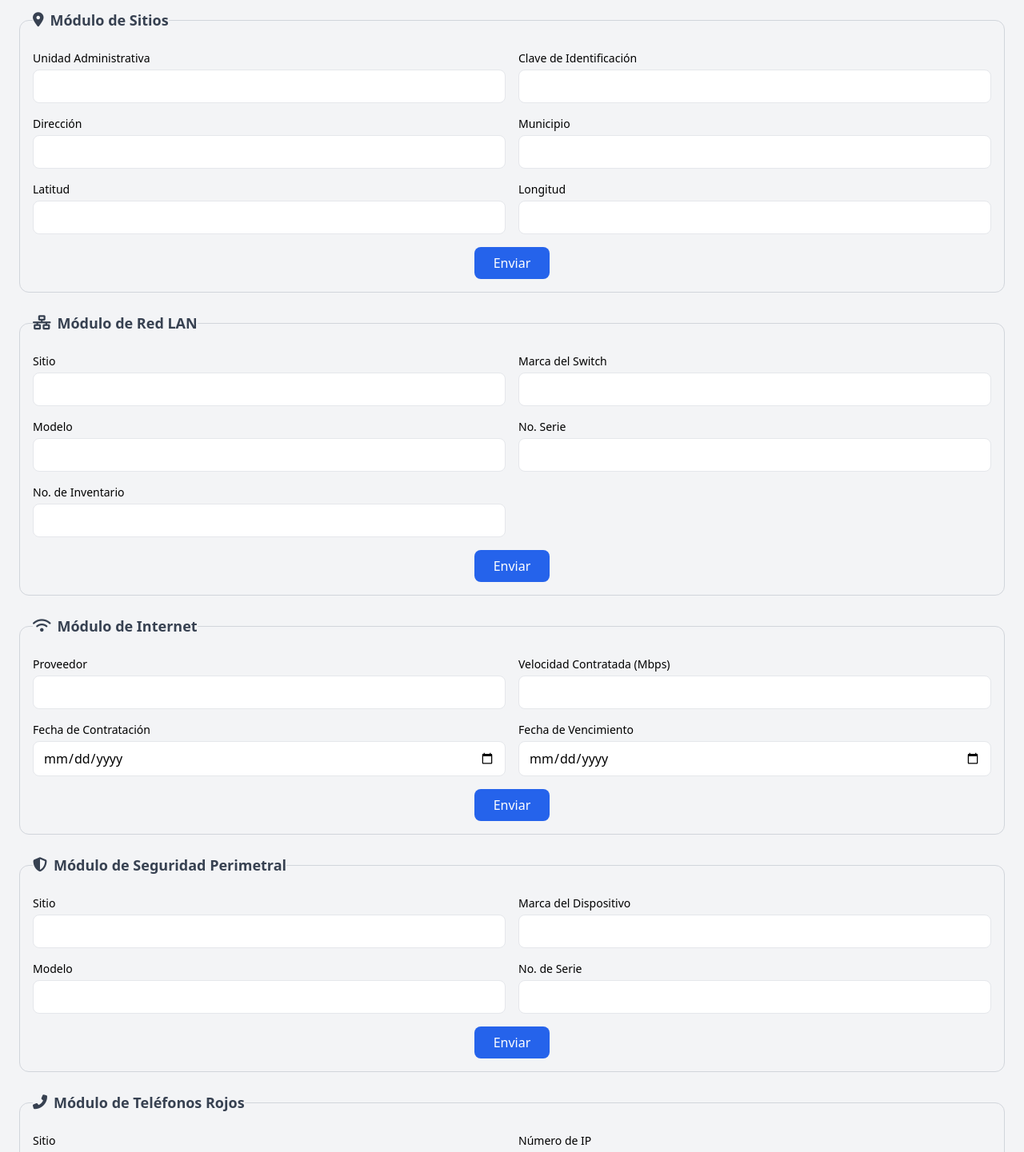
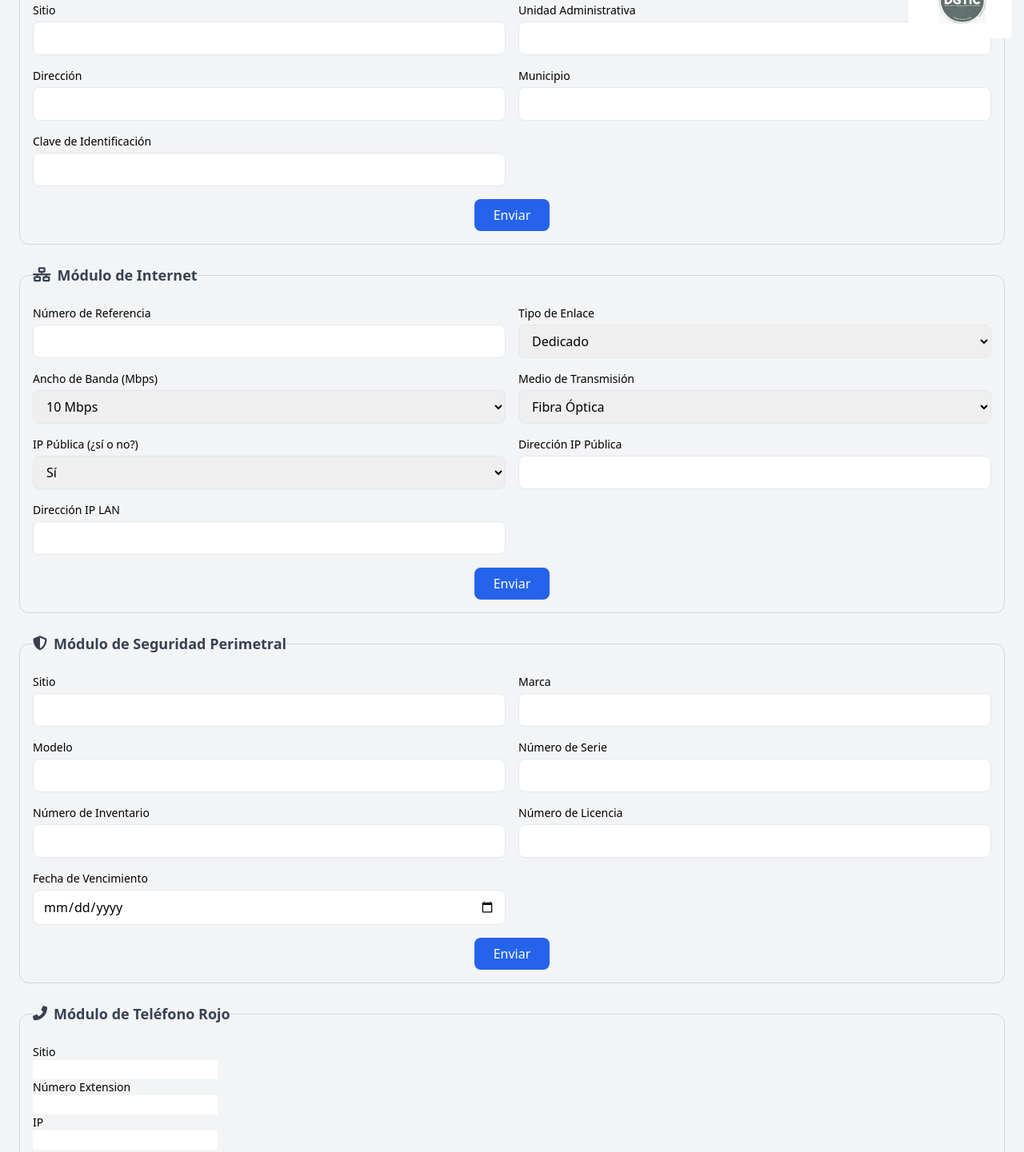
Before and after one commit to RUGG25/Inv_Servicios_TIC, a plain HTML site: page Inv_Servicios_TIC.html in a window 1280 px wide. Shown: the part 73-1514 px from the top of the page at 80% size. Drawn offline with nearby package versions, Linux system fonts and the light colour scheme.

Commit message:
Add files via upload

```diff
--- a/Inv_Servicios_TIC.html
+++ b/Inv_Servicios_TIC.html
@@ -15,26 +15,23 @@
 </head>
 
 <body class="bg-gray-100 font-sans">
-    <div class="container mx-auto p-6">
-        <!-- Encabezado -->
-        <header class="text-center mb-6">
-            <h1 class="text-3xl font-bold text-gray-800">Inventario de Infraestructura DGTIC</h1>
-        </header>
+    <div class="container mx-auto p-6 relative">
+        <img src="https://github.com/RUGG25/Inv_Servicios_TIC/blob/main/logo_DGTIC.jpg?raw=true" alt="Logo DGTIC" class="absolute top-0 right-0 w-32 m-4">
 
         <!-- Módulo de Sitios -->
-        <form method="POST" action="https://script.google.com/macros/s/AKfycbxKF8PmyQVWMNb3KpowDhV1G_lfrWWZ7vGGQqmNrjLYcr5xRc2vm1hVxb0fVtT6rg-vUQ/exec?sheet=Datos_sitios" onsubmit="mostrarMensaje()">
+        <form method="POST" action="https://script.google.com/macros/s/AKfycbxKF8PmyQVWMNb3KpowDhV1G_lfrWWZ7vGGQqmNrjLYcr5xRc2vm1hVxb0fVtT6rg-vUQ/exec?sheet=Datos_Sitios" onsubmit="mostrarMensaje()">
             <fieldset class="border border-gray-300 rounded-xl p-4 mb-6">
                 <legend class="font-semibold text-lg mb-2 flex items-center text-gray-700">
-                    <i class="fas fa-map-marker-alt mr-2"></i> Módulo de Sitios
+                    <i class="fas fa-building mr-2"></i> Módulo de Sitios
                 </legend>
                 <div class="grid grid-cols-1 md:grid-cols-2 gap-4">
                     <div>
+                        <label class="block text-sm font-medium">Sitio</label>
+                        <input type="text" name="sitio" class="mt-1 w-full border rounded-lg px-3 py-2">
+                    </div>
+                    <div>
                         <label class="block text-sm font-medium">Unidad Administrativa</label>
                         <input type="text" name="unidad_administrativa" class="mt-1 w-full border rounded-lg px-3 py-2">
-                    </div>
-                    <div>
-                        <label class="block text-sm font-medium">Clave de Identificación</label>
-                        <input type="text" name="clave_identificacion" class="mt-1 w-full border rounded-lg px-3 py-2">
                     </div>
                     <div>
                         <label class="block text-sm font-medium">Dirección</label>
@@ -45,46 +42,8 @@
                         <input type="text" name="municipio" class="mt-1 w-full border rounded-lg px-3 py-2">
                     </div>
                     <div>
-                        <label class="block text-sm font-medium">Latitud</label>
-                        <input type="number" step="any" name="latitud" class="mt-1 w-full border rounded-lg px-3 py-2">
-                    </div>
-                    <div>
-                        <label class="block text-sm font-medium">Longitud</label>
-                        <input type="number" step="any" name="longitud" class="mt-1 w-full border rounded-lg px-3 py-2">
-                    </div>
-                </div>
-                <div class="text-center mt-4">
-                    <button type="submit" class="bg-blue-600 text-white px-6 py-2 rounded-lg hover:bg-blue-700">Enviar</button>
-                </div>
-            </fieldset>
-        </form>
-
-        <!-- Módulo de LAN -->
-        <form method="POST" action="https://script.google.com/macros/s/AKfycbxKF8PmyQVWMNb3KpowDhV1G_lfrWWZ7vGGQqmNrjLYcr5xRc2vm1hVxb0fVtT6rg-vUQ/exec?sheet=Datos_Red_Lan" onsubmit="mostrarMensaje()">
-            <fieldset class="border border-gray-300 rounded-xl p-4 mb-6">
-                <legend class="font-semibold text-lg mb-2 flex items-center text-gray-700">
-                    <i class="fas fa-network-wired mr-2"></i> Módulo de Red LAN
-                </legend>
-                <div class="grid grid-cols-1 md:grid-cols-2 gap-4">
-                    <div>
-                        <label class="block text-sm font-medium">Sitio</label>
-                        <input type="text" name="sitio_lan" class="mt-1 w-full border rounded-lg px-3 py-2">
-                    </div>
-                    <div>
-                        <label class="block text-sm font-medium">Marca del Switch</label>
-                        <input type="text" name="marca_switch" class="mt-1 w-full border rounded-lg px-3 py-2">
-                    </div>
-                    <div>
-                        <label class="block text-sm font-medium">Modelo</label>
-                        <input type="text" name="modelo_switch" class="mt-1 w-full border rounded-lg px-3 py-2">
-                    </div>
-                    <div>
-                        <label class="block text-sm font-medium">No. Serie</label>
-                        <input type="text" name="serie_switch" class="mt-1 w-full border rounded-lg px-3 py-2">
-                    </div>
-                    <div>
-                        <label class="block text-sm font-medium">No. de Inventario</label>
-                        <input type="text" name="inventario_switch" class="mt-1 w-full border rounded-lg px-3 py-2">
+                        <label class="block text-sm font-medium">Clave de Identificación</label>
+                        <input type="text" name="clave_identificacion" class="mt-1 w-full border rounded-lg px-3 py-2">
                     </div>
                 </div>
                 <div class="text-center mt-4">
@@ -97,24 +56,53 @@
         <form method="POST" action="https://script.google.com/macros/s/AKfycbxKF8PmyQVWMNb3KpowDhV1G_lfrWWZ7vGGQqmNrjLYcr5xRc2vm1hVxb0fVtT6rg-vUQ/exec?sheet=Datos_Internet" onsubmit="mostrarMensaje()">
             <fieldset class="border border-gray-300 rounded-xl p-4 mb-6">
                 <legend class="font-semibold text-lg mb-2 flex items-center text-gray-700">
-                    <i class="fas fa-wifi mr-2"></i> Módulo de Internet
+                    <i class="fas fa-network-wired mr-2"></i> Módulo de Internet
                 </legend>
                 <div class="grid grid-cols-1 md:grid-cols-2 gap-4">
                     <div>
-                        <label class="block text-sm font-medium">Proveedor</label>
-                        <input type="text" name="proveedor_internet" class="mt-1 w-full border rounded-lg px-3 py-2">
+                        <label class="block text-sm font-medium">Número de Referencia</label>
+                        <input type="text" name="numero_referencia" class="mt-1 w-full border rounded-lg px-3 py-2">
                     </div>
                     <div>
-                        <label class="block text-sm font-medium">Velocidad Contratada (Mbps)</label>
-                        <input type="number" step="any" name="velocidad_internet" class="mt-1 w-full border rounded-lg px-3 py-2">
+                        <label class="block text-sm font-medium">Tipo de Enlace</label>
+                        <select name="tipo_enlace" class="mt-1 w-full border rounded-lg px-3 py-2">
+                            <option value="dedicado">Dedicado</option>
+                            <option value="asincrono">Asíncrono</option>
+                            <option value="sincrono">Síncrono</option>
+                            <option value="adsl">ADSL</option>
+                        </select>
                     </div>
                     <div>
-                        <label class="block text-sm font-medium">Fecha de Contratación</label>
-                        <input type="date" name="fecha_contratacion_internet" class="mt-1 w-full border rounded-lg px-3 py-2">
+                        <label class="block text-sm font-medium">Ancho de Banda (Mbps)</label>
+                        <select name="ancho_banda" class="mt-1 w-full border rounded-lg px-3 py-2">
+                            <option value="10">10 Mbps</option>
+                            <option value="20">20 Mbps</option>
+                            <option value="50">50 Mbps</option>
+                            <option value="100">100 Mbps</option>
+                        </select>
                     </div>
                     <div>
-                        <label class="block text-sm font-medium">Fecha de Vencimiento</label>
-                        <input type="date" name="fecha_vencimiento_internet" class="mt-1 w-full border rounded-lg px-3 py-2">
+                        <label class="block text-sm font-medium">Medio de Transmisión</label>
+                        <select name="medio_transmision" class="mt-1 w-full border rounded-lg px-3 py-2">
+                            <option value="fibra_optica">Fibra Óptica</option>
+                            <option value="cobre">Cobre</option>
+                            <option value="microonda">Microonda</option>
+                        </select>
+                    </div>
+                    <div>
+                        <label class="block text-sm font-medium">IP Pública (¿sí o no?)</label>
+                        <select name="ip_publica" class="mt-1 w-full border rounded-lg px-3 py-2">
+                            <option value="si">Sí</option>
+                            <option value="no">No</option>
+                        </select>
+                    </div>
+                    <div>
+                        <label class="block text-sm font-medium">Dirección IP Pública</label>
+                        <input type="text" name="direccion_ip_publica" class="mt-1 w-full border rounded-lg px-3 py-2">
+                    </div>
+                    <div>
+                        <label class="block text-sm font-medium">Dirección IP LAN</label>
+                        <input type="text" name="direccion_ip_lan" class="mt-1 w-full border rounded-lg px-3 py-2">
                     </div>
                 </div>
                 <div class="text-center mt-4">
@@ -124,7 +112,7 @@
         </form>
 
         <!-- Módulo de Seguridad Perimetral -->
-        <form method="POST" action="https://script.google.com/macros/s/AKfycbxKF8PmyQVWMNb3KpowDhV1G_lfrWWZ7vGGQqmNrjLYcr5xRc2vm1hVxb0fVtT6rg-vUQ/exec?sheet=Datos_Seguridad_Perimetral" onsubmit="mostrarMensaje()">
+        <form method="POST" action="https://script.google.com/macros/s/AKfycbxKF8PmyQVWMNb3KpowDhV1G_lfrWWZ7vGGQqmNrjLYcr5xRc2vm1hVxb0fVtT6rg-vUQ/exec?sheet=Datos_Seguridad" onsubmit="mostrarMensaje()">
             <fieldset class="border border-gray-300 rounded-xl p-4 mb-6">
                 <legend class="font-semibold text-lg mb-2 flex items-center text-gray-700">
                     <i class="fas fa-shield-alt mr-2"></i> Módulo de Seguridad Perimetral
@@ -132,19 +120,31 @@
                 <div class="grid grid-cols-1 md:grid-cols-2 gap-4">
                     <div>
                         <label class="block text-sm font-medium">Sitio</label>
-                        <input type="text" name="sitio_seguridad_perimetral" class="mt-1 w-full border rounded-lg px-3 py-2">
+                        <input type="text" name="sitio_seguridad" class="mt-1 w-full border rounded-lg px-3 py-2">
                     </div>
                     <div>
-                        <label class="block text-sm font-medium">Marca del Dispositivo</label>
-                        <input type="text" name="marca_dispositivo" class="mt-1 w-full border rounded-lg px-3 py-2">
+                        <label class="block text-sm font-medium">Marca</label>
+                        <input type="text" name="marca" class="mt-1 w-full border rounded-lg px-3 py-2">
                     </div>
                     <div>
                         <label class="block text-sm font-medium">Modelo</label>
-                        <input type="text" name="modelo_dispositivo" class="mt-1 w-full border rounded-lg px-3 py-2">
+                        <input type="text" name="modelo" class="mt-1 w-full border rounded-lg px-3 py-2">
                     </div>
                     <div>
-                        <label class="block text-sm font-medium">No. de Serie</label>
-                        <input type="text" name="serie_dispositivo" class="mt-1 w-full border rounded-lg px-3 py-2">
+                        <label class="block text-sm font-medium">Número de Serie</label>
+                        <input type="text" name="numero_serie" class="mt-1 w-full border rounded-lg px-3 py-2">
+                    </div>
+                    <div>
+                        <label class="block text-sm font-medium">Número de Inventario</label>
+                        <input type="text" name="numero_inventario" class="mt-1 w-full border rounded-lg px-3 py-2">
+                    </div>
+                    <div>
+                        <label class="block text-sm font-medium">Número de Licencia</label>
+                        <input type="text" name="numero_licencia" class="mt-1 w-full border rounded-lg px-3 py-2">
+                    </div>
+                    <div>
+                        <label class="block text-sm font-medium">Fecha de Vencimiento</label>
+                        <input type="date" name="fecha_vencimiento" class="mt-1 w-full border rounded-lg px-3 py-2">
                     </div>
                 </div>
                 <div class="text-center mt-4">
@@ -153,32 +153,28 @@
             </fieldset>
         </form>
 
-        <!-- Módulo de Teléfonos Rojos -->
-        <form method="POST" action="https://script.google.com/macros/s/AKfycbxKF8PmyQVWMNb3KpowDhV1G_lfrWWZ7vGGQqmNrjLYcr5xRc2vm1hVxb0fVtT6rg-vUQ/exec?sheet=Datos_Telefonos_Rojos" onsubmit="mostrarMensaje()">
+        <!-- Módulo de Teléfono Rojo -->
+        <form method="POST" action="https://script.google.com/macros/s/AKfycbxKF8PmyQVWMNb3KpowDhV1G_lfrWWZ7vGGQqmNrjLYcr5xRc2vm1hVxb0fVtT6rg-vUQ/exec?sheet=Datos_Telefono" onsubmit="mostrarMensaje()">
             <fieldset class="border border-gray-300 rounded-xl p-4 mb-6">
                 <legend class="font-semibold text-lg mb-2 flex items-center text-gray-700">
-                    <i class="fas fa-phone-alt mr-2"></i> Módulo de Teléfonos Rojos
+                    <i class="fas fa-phone-alt mr-2"></i> Módulo de Teléfono Rojo
                 </legend>
                 <div class="grid grid-cols-1 md:grid-cols-2 gap-4">
                     <div>
                         <label class="block text-sm font-medium">Sitio</label>
-                        <input type="text" name="sitio_telefono_rojo" class="mt-1 w-full border rounded-lg px-3 py-2">
+                        <input type="text" name="sitio_telefono" class
                     </div>
                     <div>
-                        <label class="block text-sm font-medium">Número de IP</label>
-                        <input type="text" name="numero_ip" class="mt-1 w-full border rounded-lg px-3 py-2">
-                    </div>
-                    <div>
-                        <label class="block text-sm font-medium">Responsable</label>
-                        <input type="text" name="responsable_telefono_rojo" class="mt-1 w-full border rounded-lg px-3 py-2">
-                    </div>
+                        <label class="block text-sm font-medium">Número Extension</label>
+                        <input type="text" name="Extension_telefono" class
+                  </div>
+                   <div>
+                        <label class="block text-sm font-medium">IP</label>
+                        <input type="text" name="direccion_ip" class
+                  </div>
                 </div>
                 <div class="text-center mt-4">
                     <button type="submit" class="bg-blue-600 text-white px-6 py-2 rounded-lg hover:bg-blue-700">Enviar</button>
                 </div>
             </fieldset>
         </form>
-    </div>
-</body>
-
-</html>
```
